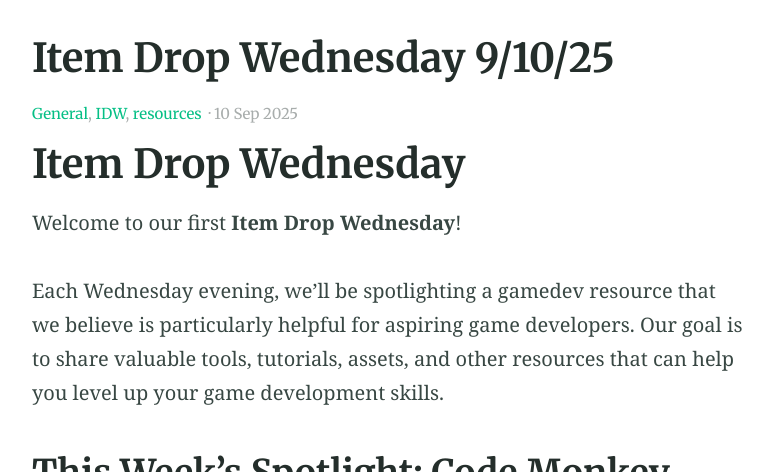
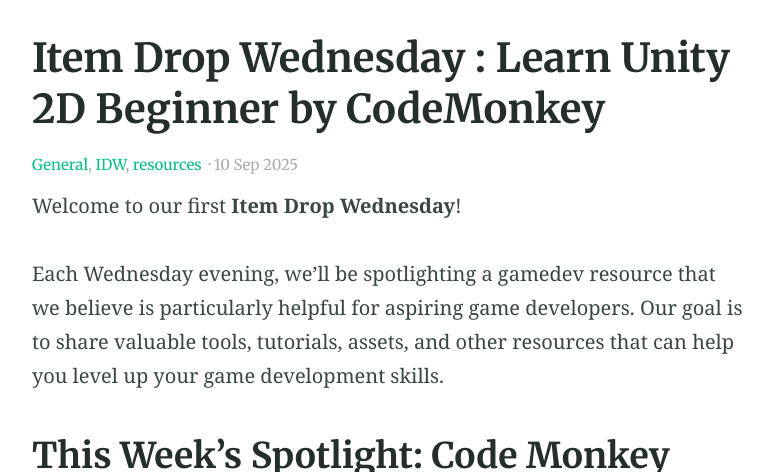
Before and after one commit to niu-gdo/niu-gdo.github.io, a Jekyll site: the page built from _posts/2025-09-10-IDW-1.md, in a window 1280 px wide and 900 px high, cut to the strip 428-900 px from the top of the window. Shown: the whole strip, without its empty margins (251-1024 px from the left). Built offline with Jekyll 4.4.1, drawn with Linux system fonts in a browser that asks for light colours.

Commit message:
changed post title

```diff
--- a/_posts/2025-09-10-IDW-1.md
+++ b/_posts/2025-09-10-IDW-1.md
@@ -1,5 +1,5 @@
 ---
-title: Item Drop Wednesday 9/10/25
+title: 'Item Drop Wednesday : Learn Unity 2D Beginner by CodeMonkey'
 categories:
 - General
 - IDW
@@ -12,9 +12,6 @@ feature_text: |
 feature_image: "https://picsum.photos/2560/600?image=733"
 image: "https://picsum.photos/2560/600?image=733"
 ---
-
-# Item Drop Wednesday
-
 Welcome to our first **Item Drop Wednesday**!
 
 Each Wednesday evening, we'll be spotlighting a gamedev resource that we believe is particularly helpful for aspiring game developers. Our goal is to share valuable tools, tutorials, assets, and other resources that can help you level up your game development skills.
```
